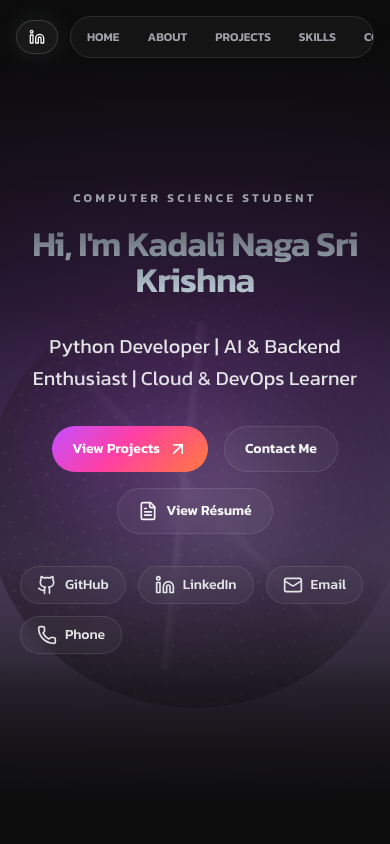
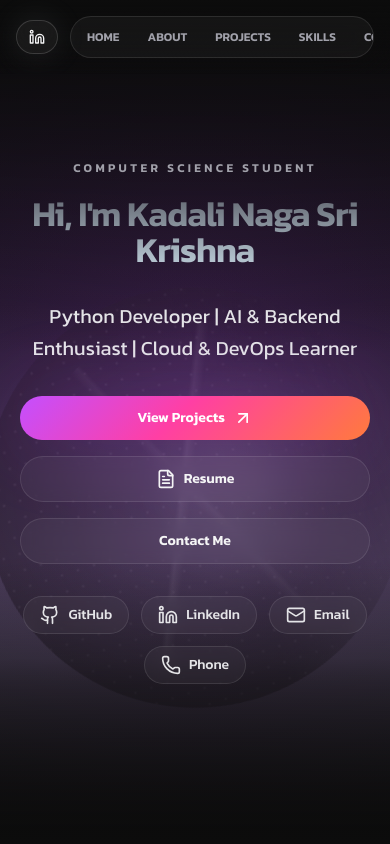
Before and after one commit to kadalikrishna/krishna_portfilo, a React (Vite) app: page / in a window 390 px wide. Shown: the top 844 px of the page. Built offline with nearby package versions, Linux system fonts and the light colour scheme; a web font is replaced by a local one.

Commit message:
fix hero action alignment

```diff
--- a/src/components/HeroSection.tsx
+++ b/src/components/HeroSection.tsx
@@ -40,29 +40,29 @@ export function HeroSection() {
             initial={{ opacity: 0, y: 24 }}
             animate={{ opacity: 1, y: 0 }}
             transition={{ duration: 0.7, delay: 0.3 }}
-            className="mt-8 flex flex-wrap justify-center gap-4"
+            className="mx-auto mt-8 flex w-full max-w-sm flex-col justify-center gap-4 sm:max-w-none sm:flex-row sm:flex-wrap"
           >
-            <a href="#projects" className="accent-button">
+            <a href="#projects" className="accent-button w-full justify-center sm:w-auto">
               View Projects <ArrowUpRight className="h-5 w-5" />
-            </a>
-            <a href="#contact" className="glass-button">
-              Contact Me
             </a>
             <a
               href={profile.resumeUrl}
               target="_blank"
               rel="noreferrer"
-              className="glass-button"
+              className="glass-button w-full justify-center sm:w-auto"
               aria-label="View résumé in a new tab"
             >
-              <FileText className="h-5 w-5" /> View Résumé
+              <FileText className="h-5 w-5" /> Resume
+            </a>
+            <a href="#contact" className="glass-button w-full justify-center sm:w-auto">
+              Contact Me
             </a>
           </motion.div>
           <motion.div
             initial={{ opacity: 0, y: 24 }}
             animate={{ opacity: 1, y: 0 }}
             transition={{ duration: 0.7, delay: 0.4 }}
-            className="mt-8 flex justify-center"
+            className="mt-8 flex justify-center [&>div]:justify-center"
           >
             <SocialLinks social={profile.social} />
           </motion.div>
```
